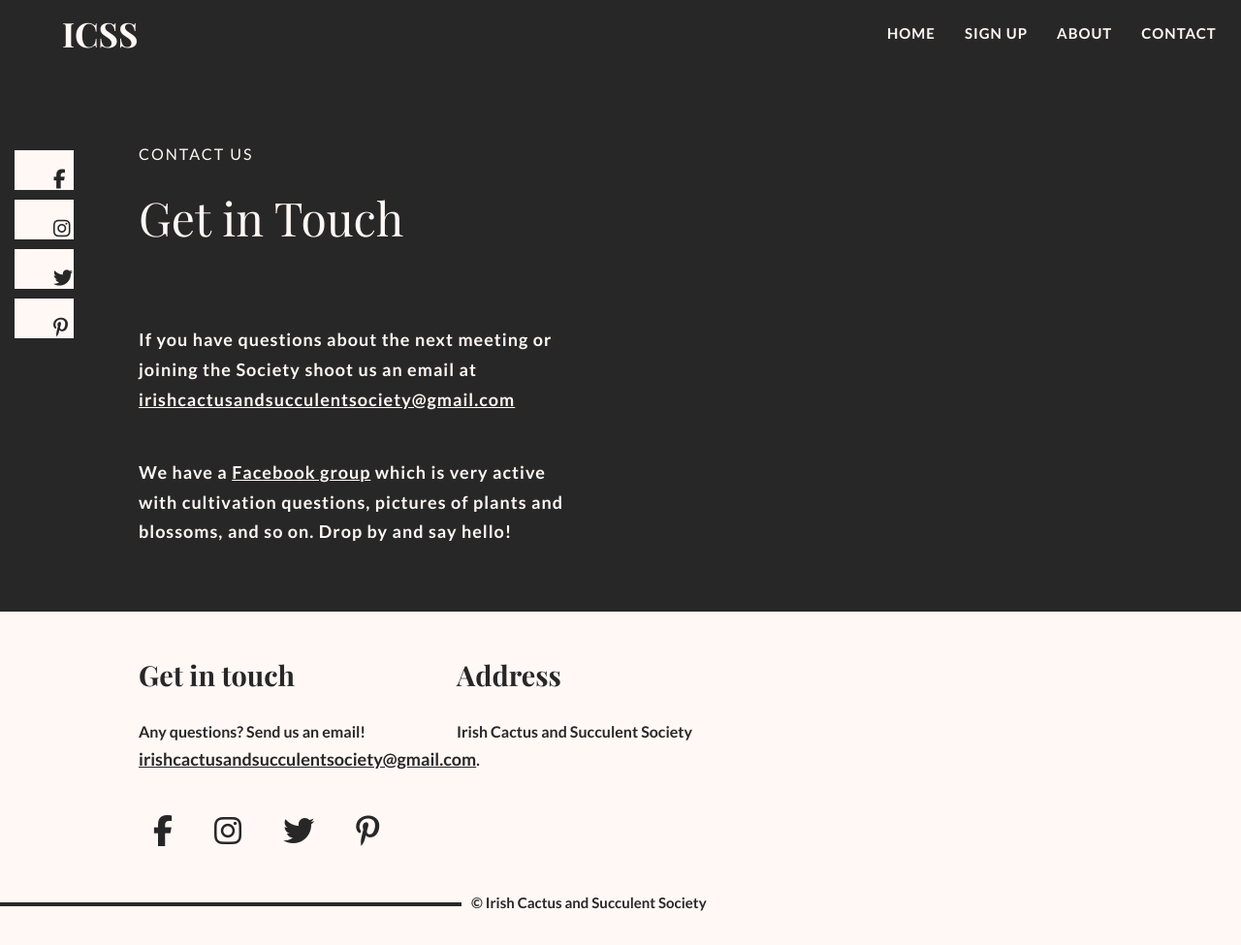
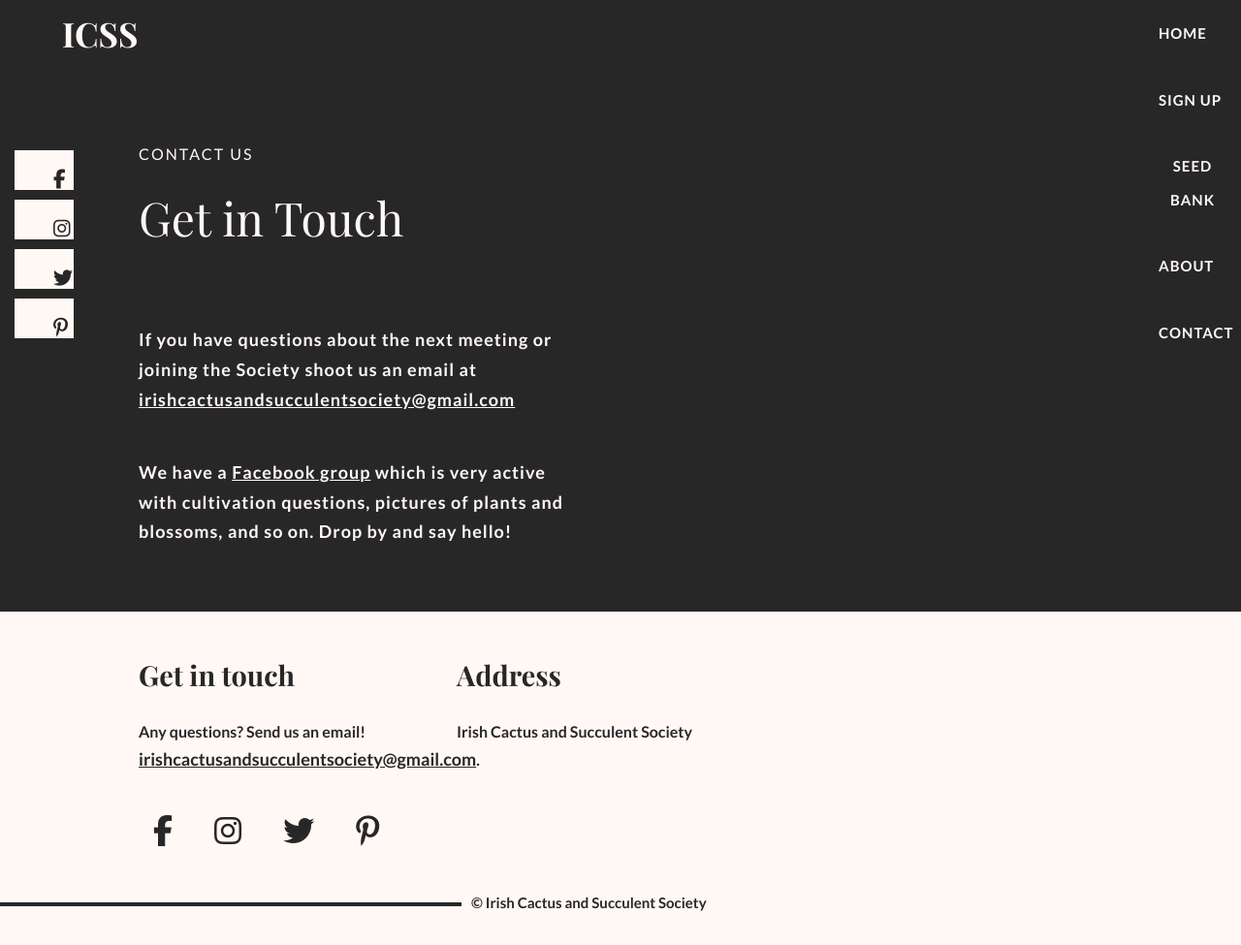
Before and after one commit to irishcactusandsucculentsociety/website, a Jekyll site: the page built from contact.md, in a window 1280 px wide and 975 px high. Shown: the whole window at 97% size. Built offline with Jekyll 4.4.1, drawn with Linux system fonts in a browser that asks for light colours; nearby versions of some CDN libraries; some web fonts are replaced.

Commit message:
try show link again

```diff
--- a/_layouts/default.html
+++ b/_layouts/default.html
@@ -42,9 +42,9 @@
                             <li>
                                 <a href="{{ site.baseurl }}/join.html">Sign up</a>
                             </li>
-                            <!--<li>
+                            <li>
                                 <a href="{{ site.baseurl }}/seedbank.html">Seed Bank</a>
-                            </li>-->
+                            </li>
                             <li>
                                 <a href="{{ site.baseurl }}/about.html">About</a>
                             </li>
--- a/stylesheets/main.css
+++ b/stylesheets/main.css
@@ -1172,7 +1172,7 @@ div.blog_logo.moto{
     }
 
     header ul {
-        width: 380px;
+        /*width: 380px;*/
         margin: 0 auto;
     }
 
```
